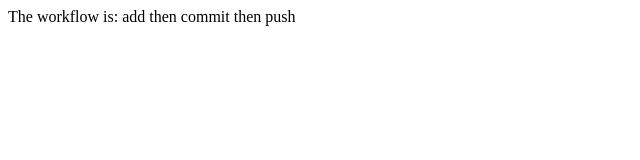
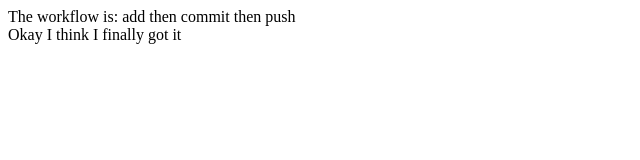
Before and after one commit to dhairya-1105/demo-repo, a plain HTML site: page index.html in a window 1280 px wide. Shown: the whole page, without its empty margins (0-640 px from the left). Drawn offline with Linux system fonts and the light colour scheme.

Commit message:
added another div

```diff
--- a/index.html
+++ b/index.html
@@ -1 +1,2 @@
 <div>The workflow is: add then commit then push</div>
+<div>Okay I think I finally got it</div>
```
